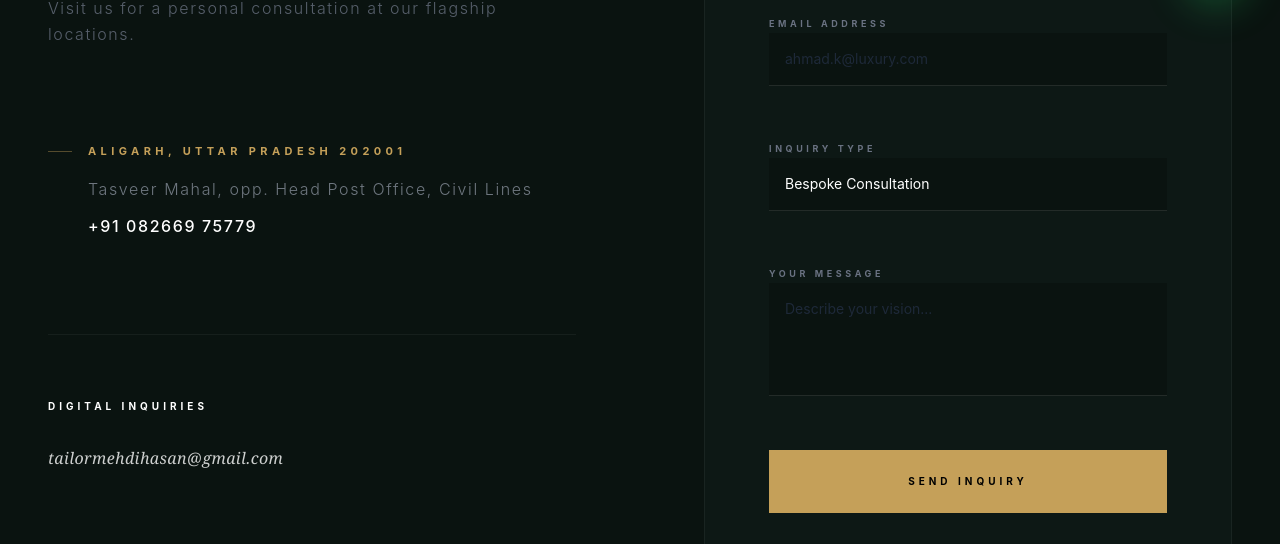
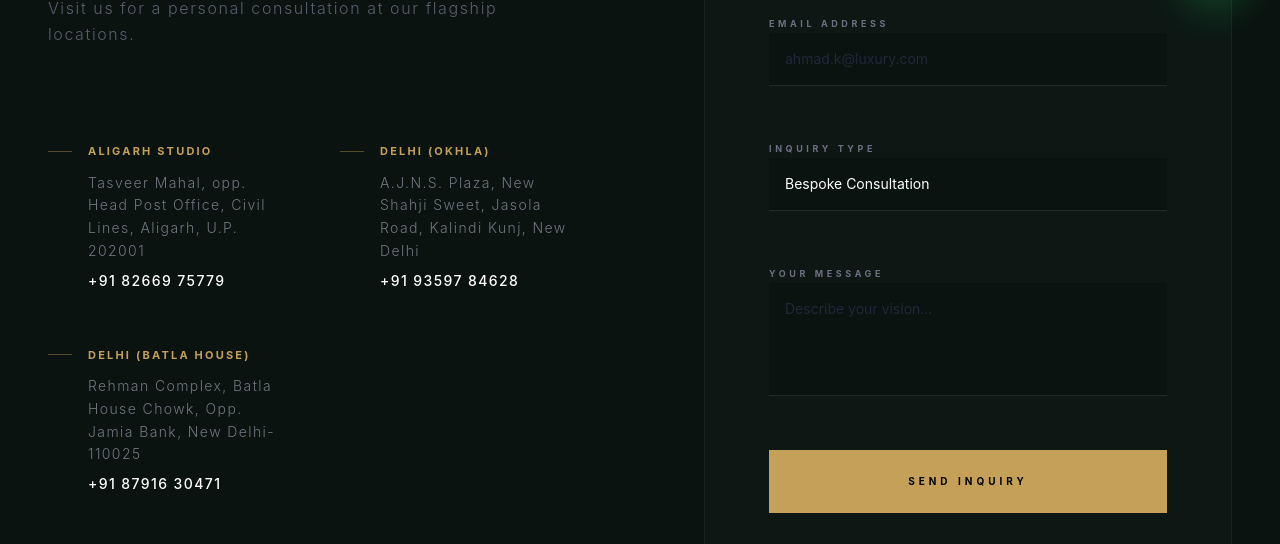
Before and after one commit to atif-afsar/Mehndi-Hasan, a React (Vite) app: page /contact in a window 1280 px wide. Shown: the part 773-1317 px from the top of the page. Built offline with nearby package versions, Linux system fonts and the light colour scheme; a web font is replaced by a local one.

Commit message:
fix navbar and contactForm

```diff
--- a/src/Components/Common/Navbar.jsx
+++ b/src/Components/Common/Navbar.jsx
@@ -21,7 +21,6 @@ const Navbar = () => {
   const navLinks = [
     { name: "Home", path: "/" },
     { name: "Collections", path: "/collections" },
-    // { name: "Bespoke", path: "/bespoke" },
     { name: "Heritage", path: "/heritage" },
     { name: "Journals", path: "/journals" },
     { name: "Measurements", path: "/measurements" },
@@ -158,11 +157,6 @@ const Navbar = () => {
 
               {/* Sidebar Footer Info */}
               <div className="mt-20 border-t border-[#b8965a]/20 pt-10">
-                <p className="font-sans text-[10px] tracking-[0.5em] text-[#b8965a] uppercase mb-4">Contact us</p>
-                <p className="text-white/60 font-light text-sm tracking-widest leading-relaxed">
-                  London Heritage District<br />
-                  +44 20 7946 0123
-                </p>
               </div>
             </div>
 
--- a/src/Components/Contact/ContactForm.jsx
+++ b/src/Components/Contact/ContactForm.jsx
@@ -46,17 +46,21 @@ const ContactForm = () => {
             <p className="text-gray-500 text-sm md:text-base font-light tracking-widest leading-relaxed opacity-80">Visit us for a personal consultation at our flagship locations.</p>
           </header>
 
-          <div className="grid grid-cols-1 sm:grid-cols-2 lg:grid-cols-1 gap-12 md:gap-16">
+          <div className="grid grid-cols-1 sm:grid-cols-2 lg:grid-cols-1 xl:grid-cols-2 gap-10 md:gap-14">
             {[
-              { city: "Aligarh, Uttar Pradesh 202001", address: " Tasveer Mahal, opp. Head Post Office, Civil Lines", phone: "+91 082669 75779" },
+               { city: "Aligarh Studio", address: "Tasveer Mahal, opp. Head Post Office, Civil Lines, Aligarh, U.P. 202001", phone: "+91 82669 75779" },
+               { city: "Delhi (Okhla)", address: "A.J.N.S. Plaza, New Shahji Sweet, Jasola Road, Kalindi Kunj, New Delhi", phone: "+91 93597 84628" },
+               { city: "Delhi (Batla House)", address: "Rehman Complex, Batla House Chowk, Opp. Jamia Bank, New Delhi-110025", phone: "+91 87916 30471" },
             ].map((loc, i) => (
-              <div key={i} className="group cursor-pointer">
-                <div className="flex items-center gap-4 mb-4">
+              <div key={i} className="group cursor-default">
+                <div className="flex items-center gap-4 mb-3">
                     <div className="h-[1px] w-6 bg-[#c5a059]/40 group-hover:w-12 transition-all duration-500"></div>
-                    <h4 className="text-[#c5a059] text-[10px] md:text-[11px] font-bold uppercase tracking-[0.4em]">{loc.city}</h4>
+                    <h4 className="text-[#c5a059] text-[10px] md:text-[11px] font-bold uppercase tracking-[0.2em]">{loc.city}</h4>
                 </div>
-                <p className="text-gray-400 text-sm md:text-base font-light leading-relaxed tracking-widest pl-10 opacity-70 group-hover:opacity-100 transition-opacity">{loc.address}</p>
-                <p className="text-white text-sm md:text-base font-medium pl-10 mt-3 tracking-widest">{loc.phone}</p>
+                <p className="text-gray-400 text-xs md:text-sm font-light leading-relaxed tracking-widest pl-10 opacity-70 group-hover:opacity-100 transition-opacity">{loc.address}</p>
+                <p className="text-white text-xs md:text-sm font-medium pl-10 mt-2 tracking-widest">
+                  <a href={`tel:${loc.phone.replace(/[^0-9+]/g, '')}`} className="hover:text-[#c5a059] transition-colors">{loc.phone}</a>
+                </p>
               </div>
             ))}
           </div>
```
